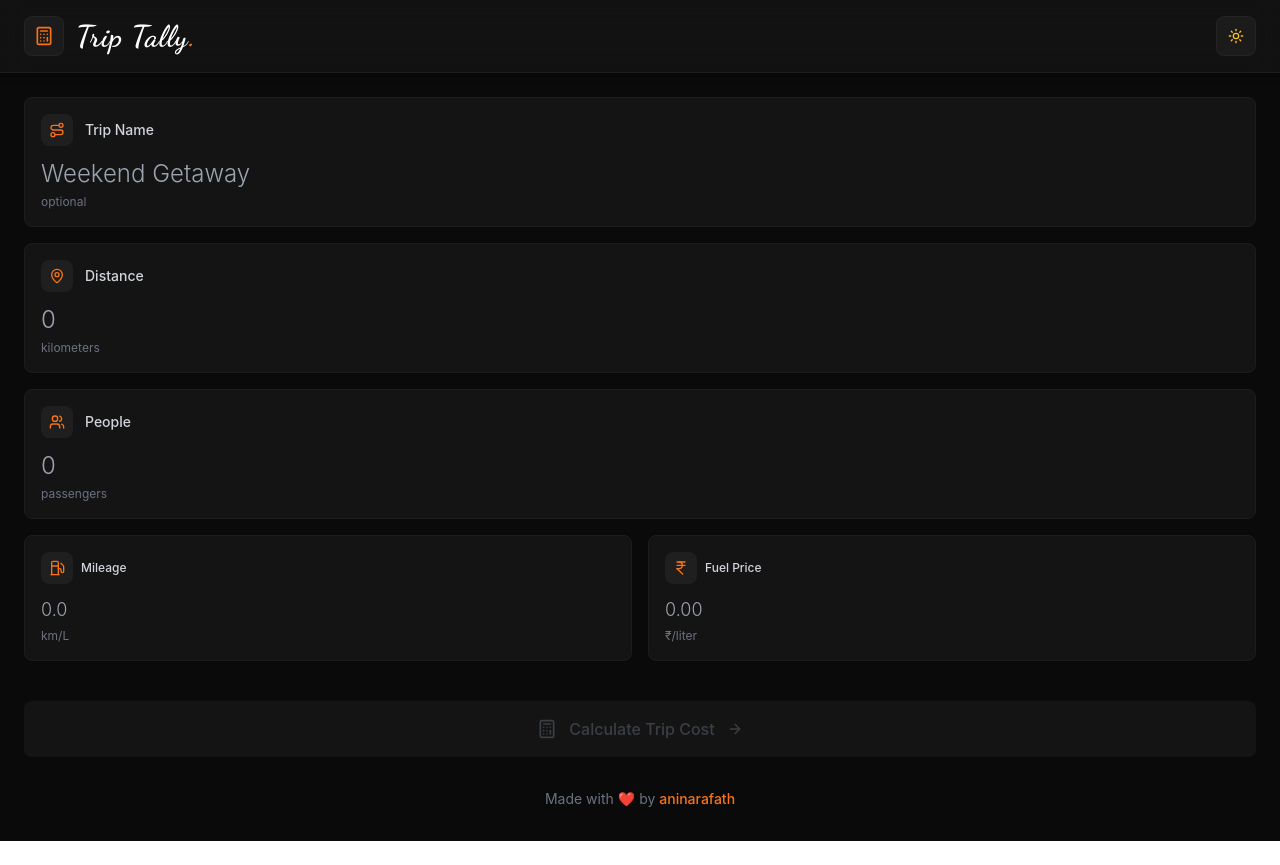
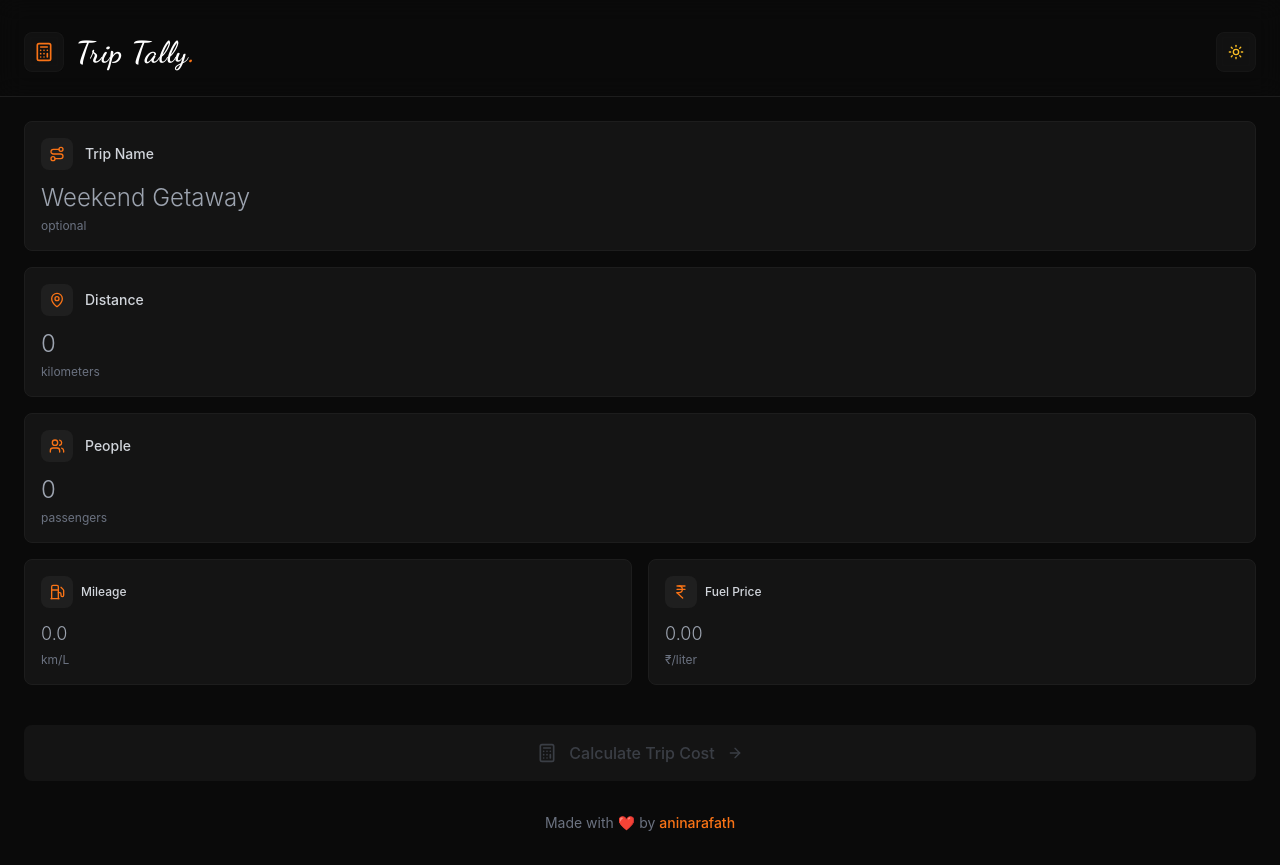
Before and after one commit to aninarafath6/triptally, a React (Create React App) app: page / in a window 1280 px wide. Before the commit the page ends 841 px from the top, so only its background shows below. Built offline with nearby package versions, Linux system fonts and the light colour scheme.

Commit message:
new-header

```diff
--- a/src/App.js
+++ b/src/App.js
@@ -104,16 +104,15 @@ Calculated with Trip Tally 🚗`;
 
       {/* Sticky Glassmorphic Header */}
       <div className="sticky top-0 z-50 backdrop-blur-md border-b transition-all duration-500" style={{
-        backgroundColor: isDarkMode ? 'rgba(20, 20, 20, 0.8)' : 'rgba(255, 255, 255, 0.8)',
-        borderBottomColor: isDarkMode ? '#1D1D1D' : '#E2E8F0',
-        boxShadow: isDarkMode ? '0 4px 6px -1px rgba(0, 0, 0, 0.3)' : '0 4px 6px -1px rgba(0, 0, 0, 0.1)'
+        backgroundColor: isDarkMode ? 'rgba(10, 10, 10, 0.8)' : 'rgba(248, 250, 252, 0.8)',
+        borderBottomColor: isDarkMode ? '#1D1D1D' : '#E2E8F0'
       }}>
-        <div className="px-6 py-4">
+        <div className="px-6 pt-8 pb-6">
           <div className="flex items-center justify-between">
             <div className="flex items-center space-x-3">
               <div className="w-10 h-10 rounded-lg flex items-center justify-center backdrop-blur-sm" style={{
-                backgroundColor: isDarkMode ? 'rgba(31, 31, 31, 0.8)' : 'rgba(255, 255, 255, 0.8)',
-                border: isDarkMode ? '1px solid rgba(45, 45, 45, 0.5)' : '1px solid rgba(226, 232, 240, 0.5)'
+                backgroundColor: isDarkMode ? 'rgba(20, 20, 20, 0.8)' : 'rgba(255, 255, 255, 0.8)',
+                border: isDarkMode ? '1px solid rgba(29, 29, 29, 0.5)' : '1px solid rgba(226, 232, 240, 0.5)'
               }}>
                 <Calculator className="h-5 w-5 text-orange-500" />
               </div>
@@ -135,18 +134,18 @@ Calculated with Trip Tally 🚗`;
               onClick={toggleTheme}
               className="w-10 h-10 rounded-lg flex items-center justify-center transition-all duration-200 backdrop-blur-sm"
               style={{
-                backgroundColor: isDarkMode ? 'rgba(31, 31, 31, 0.8)' : 'rgba(255, 255, 255, 0.8)',
-                border: isDarkMode ? '1px solid rgba(45, 45, 45, 0.5)' : '1px solid rgba(226, 232, 240, 0.5)'
+                backgroundColor: isDarkMode ? 'rgba(20, 20, 20, 0.8)' : 'rgba(255, 255, 255, 0.8)',
+                border: isDarkMode ? '1px solid rgba(29, 29, 29, 0.5)' : '1px solid rgba(226, 232, 240, 0.5)'
               }}
               onMouseEnter={(e) => {
                 if (isDarkMode) {
-                  e.target.style.backgroundColor = 'rgba(47, 47, 47, 0.9)';
+                  e.target.style.backgroundColor = 'rgba(31, 31, 31, 0.9)';
                 } else {
                   e.target.style.backgroundColor = 'rgba(241, 245, 249, 0.9)';
                 }
               }}
               onMouseLeave={(e) => {
-                e.target.style.backgroundColor = isDarkMode ? 'rgba(31, 31, 31, 0.8)' : 'rgba(255, 255, 255, 0.8)';
+                e.target.style.backgroundColor = isDarkMode ? 'rgba(20, 20, 20, 0.8)' : 'rgba(255, 255, 255, 0.8)';
               }}
             >
               {isDarkMode ?
```
